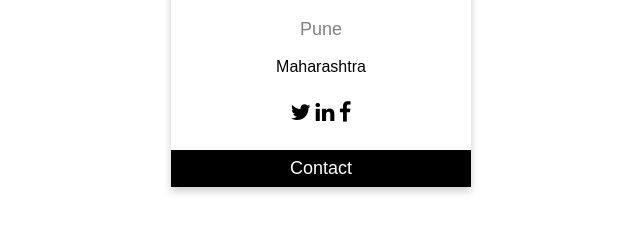
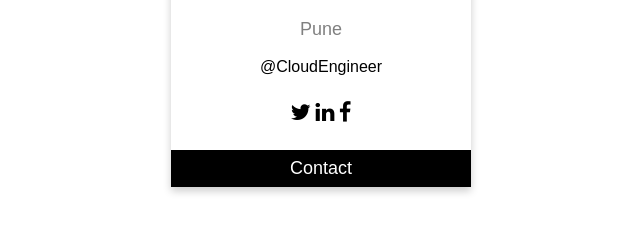
Before and after one commit to vikashpc02/Vikash-portfolio, a plain HTML site: page index.html in a window 1280 px wide. Shown: the part 310-541 px from the top of the page, 319-959 px from the left. Drawn offline with Linux system fonts and the light colour scheme.

Commit message:
Changes Applied

```diff
--- a/index.html
+++ b/index.html
@@ -51,7 +51,7 @@
        <img src="./image.jpg" alt="Vikash" style="width: 100%" />
       <h1>Vikash Kumar</h1>
       <p class="title">Pune</p>
-      <p>Maharashtra</p>
+      <p>@CloudEngineer</p>
       <div style="margin: 24px 0">
         <a href="https://x.com/VIKASHK94414172"
           ><i class="fa fa-twitter"></i
```
